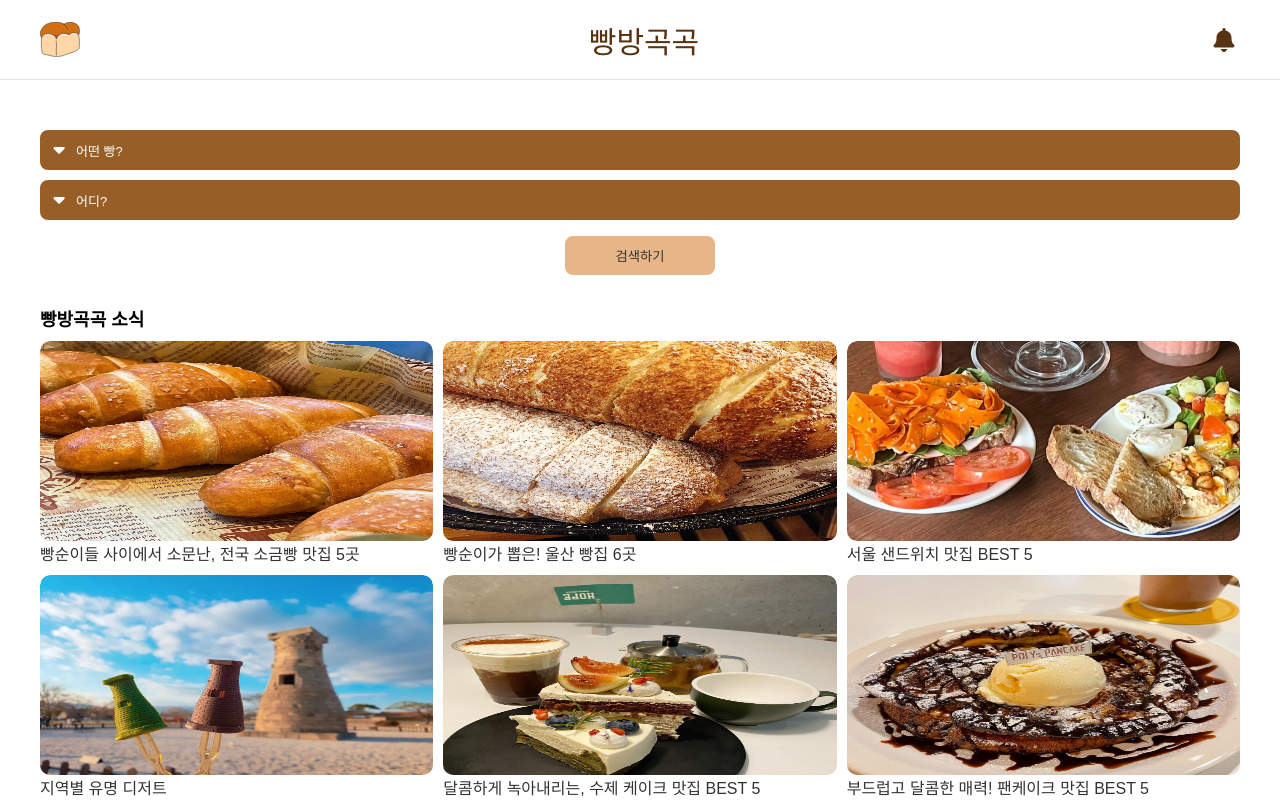
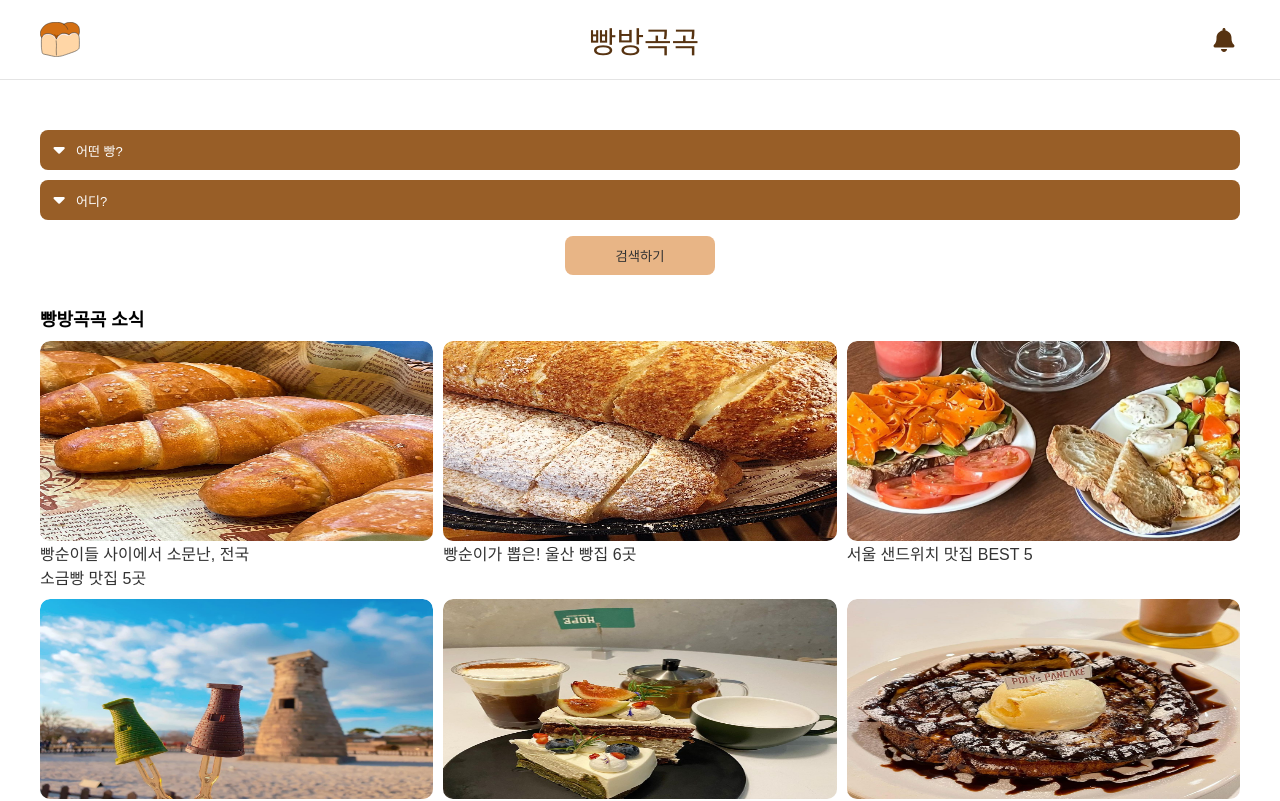
Before and after one commit to jiii-9/BBang-Lover-project, a React (Create React App) app: page / in a window 1280 px wide. Shown: the top 801 px of the page. Built offline with nearby package versions, Linux system fonts and the light colour scheme; a web font is replaced by a local one.

Commit message:
news headline wrap

```diff
--- a/src/components/News.js
+++ b/src/components/News.js
@@ -22,7 +22,16 @@ function News() {
               <div className="news__image">
                 <img src={process.env.PUBLIC_URL + item.image} alt="news-img" />
               </div>
-              <span className="news-item__title">{item.title}</span>
+              <div className="news-item__title">
+                {item.title.split("\n").map((line, idx) => {
+                  return (
+                    <span key={idx}>
+                      {line}
+                      <br />
+                    </span>
+                  );
+                })}
+              </div>
               <div className="image__bg"></div>
             </li>
           ))}
```
